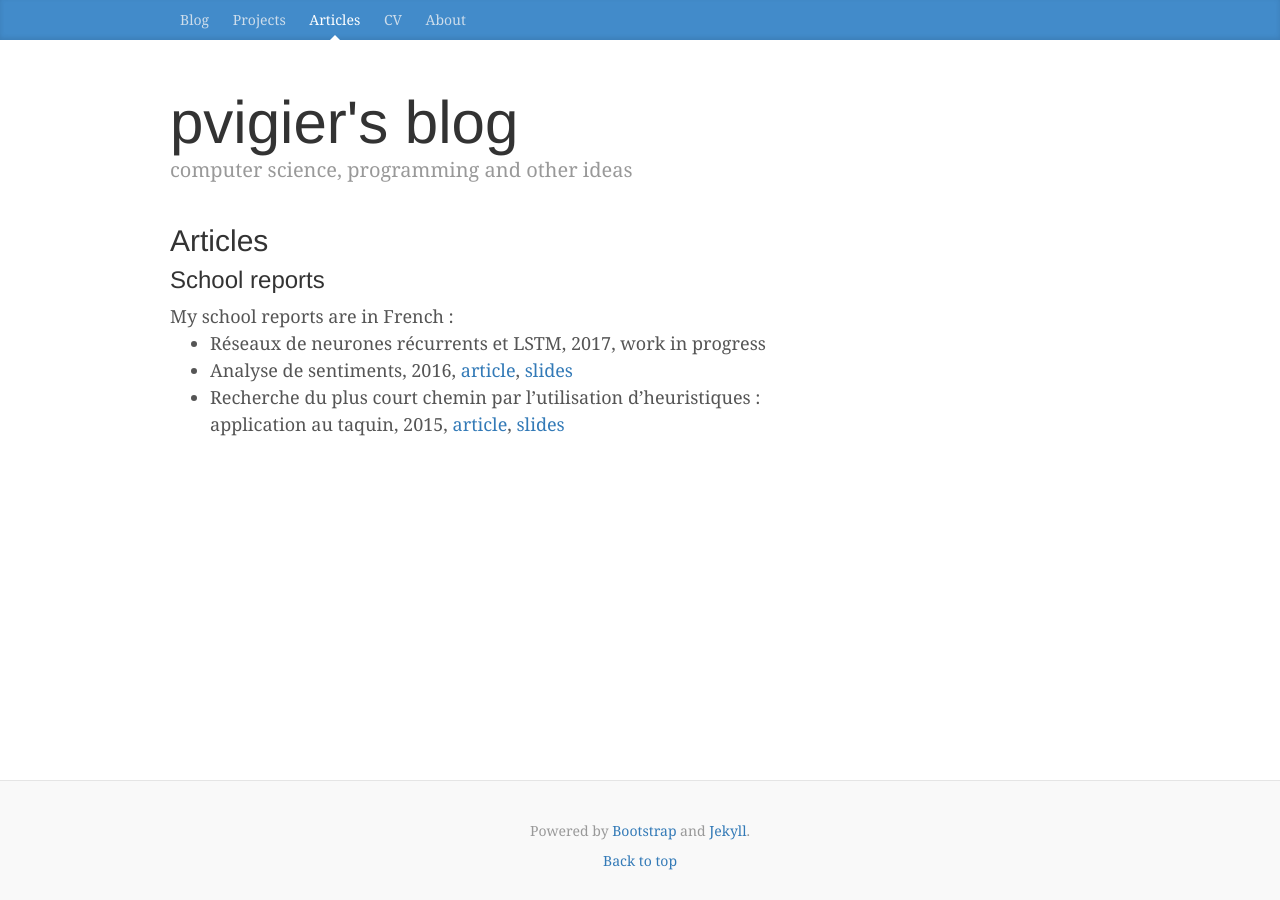
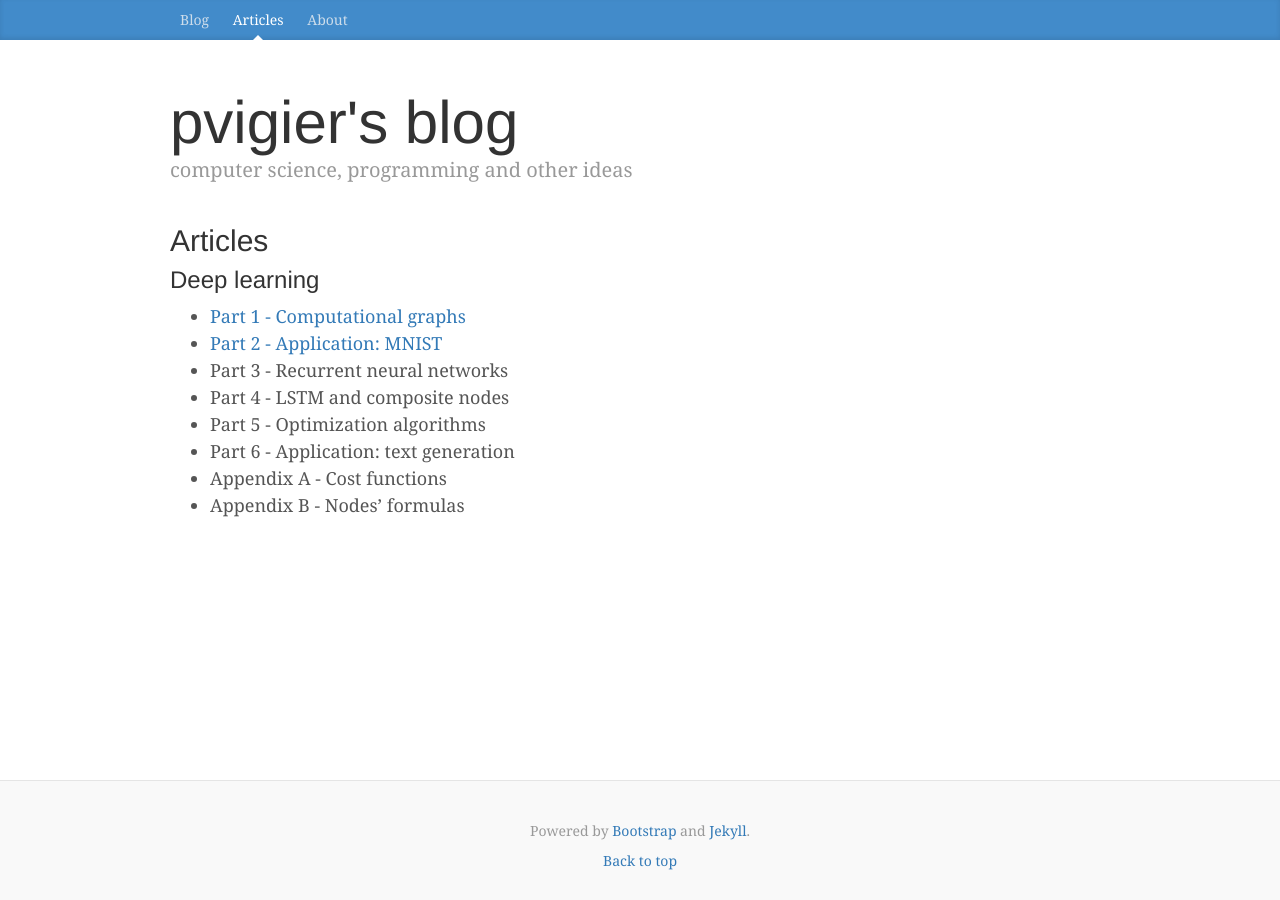
Before and after one commit to pvigier/pvigier.github.io-jekyll, a Jekyll site: the page built from articles/index.md, in a window 1280 px wide. Built offline with Jekyll 4.4.1, drawn with Linux system fonts in a browser that asks for light colours.

Commit message:
Change the menu

```diff
--- a/_layouts/default.html
+++ b/_layouts/default.html
@@ -21,9 +21,7 @@
             <div class="container">
                 <nav class="blog-nav">
                     <a class="blog-nav-item{% if page.tab == 'blog' or page.type != nil %} active{% endif %}" href="/">Blog</a>
-                    <a class="blog-nav-item{% if page.tab == 'projects' %} active{% endif %}" href="/projects">Projects</a>
                     <a class="blog-nav-item{% if page.tab == 'articles' %} active{% endif %}" href="/articles">Articles</a>
-                    <a class="blog-nav-item{% if page.tab == 'cv' %} active{% endif %}" href="/cv">CV</a>
                     <a class="blog-nav-item{% if page.tab == 'about' %} active{% endif %}" href="/about">About</a>
                 </nav>
             </div>
--- a/articles/index.html
+++ /dev/null
@@ -1,14 +0,0 @@
----
-layout: common
-title: Articles
-tab: articles
----
-<h2>Articles</h2>
-<h3>School reports</h3>
-My school reports are in French :
-<ul>
-	<li>Réseaux de neurones récurrents et LSTM, 2017, work in progress</li>
-	<li>Analyse de sentiments, 2016, <a href="/media/articles/sa-article.pdf">article</a>, <a href="/media/articles/sa-slides.pdf">slides</a></li>
-	<li>Recherche du plus court chemin par l’utilisation
-d’heuristiques : application au taquin, 2015, <a href="/media/articles/tipe-article.pdf">article</a>, <a href="/media/articles/tipe-slides.pdf">slides</a></li>
-</ul>
--- /dev/null
+++ b/articles/index.md
@@ -0,0 +1,17 @@
+---
+layout: common
+title: Articles
+tab: articles
+---
+## Articles
+
+### Deep learning
+
+* [Part 1 - Computational graphs]({{ site.baseurl }}{% post_url 2017-07-21-pychain-part1-computational-graphs %})
+* [Part 2 - Application: MNIST]({{ site.baseurl }}{% post_url 2017-08-13-pychain-part2-mnist %})
+* Part 3 - Recurrent neural networks
+* Part 4 - LSTM and composite nodes
+* Part 5 - Optimization algorithms
+* Part 6 - Application: text generation
+* Appendix A - Cost functions
+* Appendix B - Nodes' formulas
```
